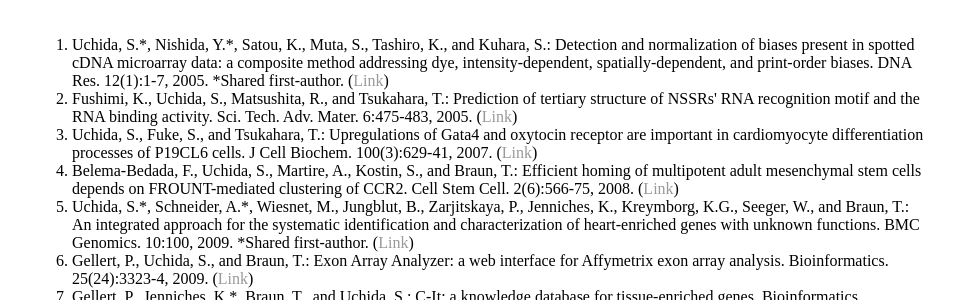
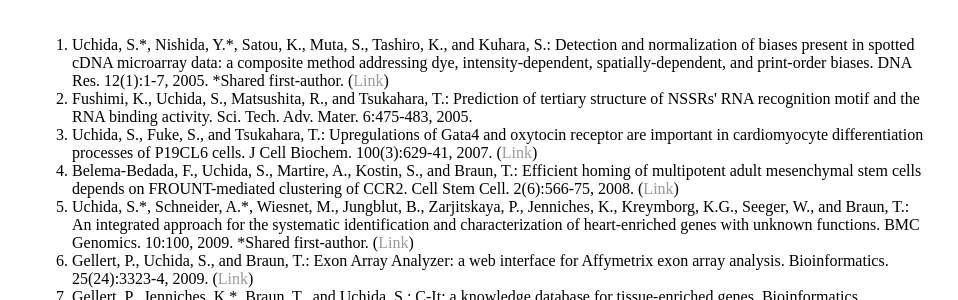
Before and after one commit to heartlncrna/heartlncrna.github.io, a Jekyll site: the page publications/pub_list.html, which Jekyll copies as it is, in a window 1280 px wide. Shown: the part 166-466 px from the top of the page, without its empty margins (160-1118 px from the left). Built offline with Jekyll 4.4.1, drawn with Linux system fonts in a browser that asks for light colours.

Commit message:
Update pub_list.html

```diff
--- a/publications/pub_list.html
+++ b/publications/pub_list.html
@@ -25,7 +25,7 @@
 			<p class="ptNormal">
 			<ol>
 				<li>Uchida, S.*, Nishida, Y.*, Satou, K., Muta, S., Tashiro, K., and Kuhara, S.: Detection and normalization of biases present in spotted cDNA microarray data: a composite method addressing dye, intensity-dependent, spatially-dependent, and print-order biases. DNA Res. 12(1):1-7, 2005. *Shared first-author. (<a href="http://dnaresearch.oxfordjournals.org/content/12/1/1.long"><span class="ptHyperlink">Link</span></a>)</li>
-				<li>Fushimi, K., Uchida, S., Matsushita, R., and Tsukahara, T.: Prediction of tertiary structure of NSSRs' RNA recognition motif and the RNA binding activity. Sci. Tech. Adv. Mater. 6:475-483, 2005. (<a href="rediction of tertiary structure of NSSRs' RNA recognition motif …"><span class="ptHyperlink">Link</span></a>)</li>
+				<li>Fushimi, K., Uchida, S., Matsushita, R., and Tsukahara, T.: Prediction of tertiary structure of NSSRs' RNA recognition motif and the RNA binding activity. Sci. Tech. Adv. Mater. 6:475-483, 2005.</li>
 				<li>Uchida, S., Fuke, S., and Tsukahara, T.: Upregulations of Gata4 and oxytocin receptor are important in cardiomyocyte differentiation processes of P19CL6 cells. J Cell Biochem. 100(3):629-41, 2007. (<a href="http://onlinelibrary.wiley.com/doi/10.1002/jcb.21094/abstract?systemMessage=Wiley+Online+Library+will+have+be+unavailable+on+Saturday+5th+December+from+10:00-14:00+GMT+/+05:00-09:00+EST+/+18:00-22:00+SGT+for+essential+maintenance.+Apologies+for+the+inconvenience."><span class="ptHyperlink">Link</span></a>)</li>
 				<li>Belema-Bedada, F., Uchida, S., Martire, A., Kostin, S., and Braun, T.: Efficient homing of multipotent adult mesenchymal stem cells depends on FROUNT-mediated clustering of CCR2. Cell Stem Cell. 2(6):566-75, 2008. (<a href="http://www.sciencedirect.com/science/article/pii/S193459090800115X"><span class="ptHyperlink">Link</span></a>)</li>
 				<li>Uchida, S.*, Schneider, A.*, Wiesnet, M., Jungblut, B., Zarjitskaya, P., Jenniches, K., Kreymborg, K.G., Seeger, W., and Braun, T.: An integrated approach for the systematic identification and characterization of heart-enriched genes with unknown functions. BMC Genomics. 10:100, 2009. *Shared first-author. (<a href="http://www.biomedcentral.com/1471-2164/10/100"><span class="ptHyperlink">Link</span></a>)</li>
```
